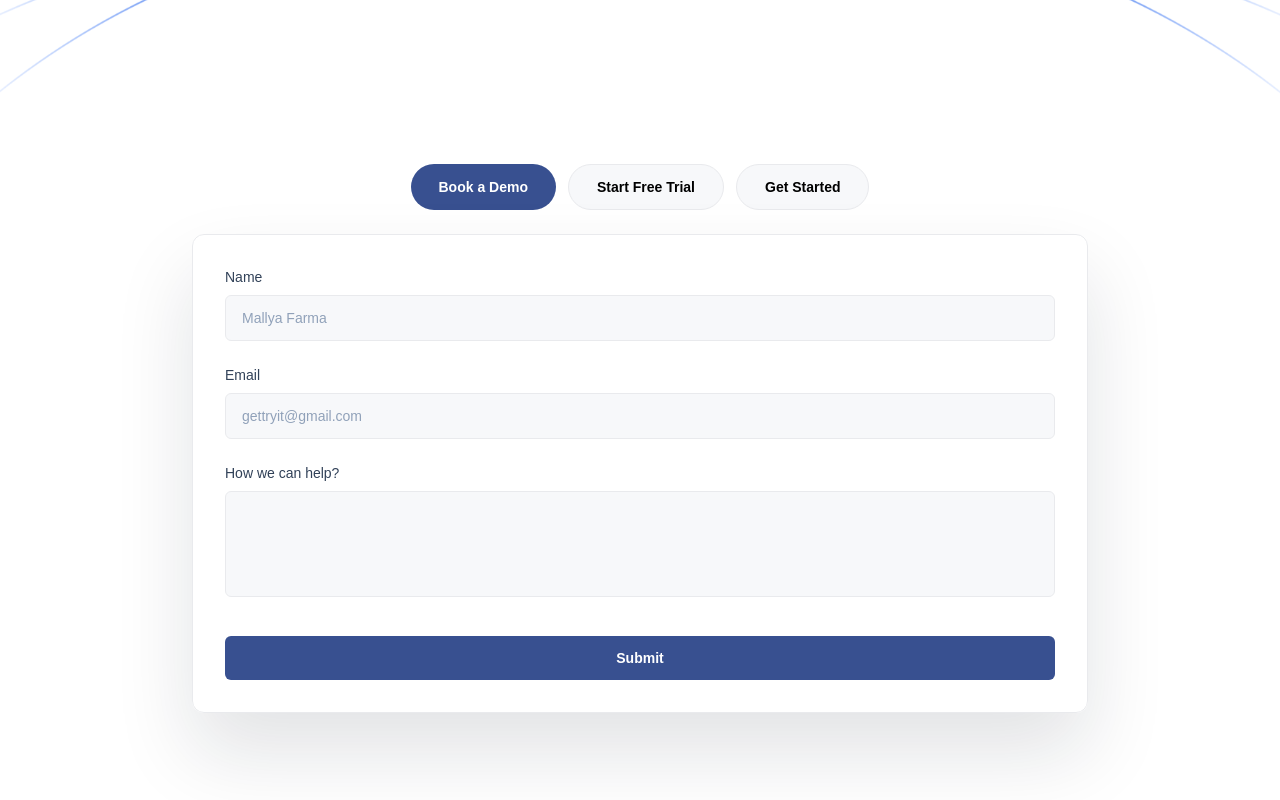
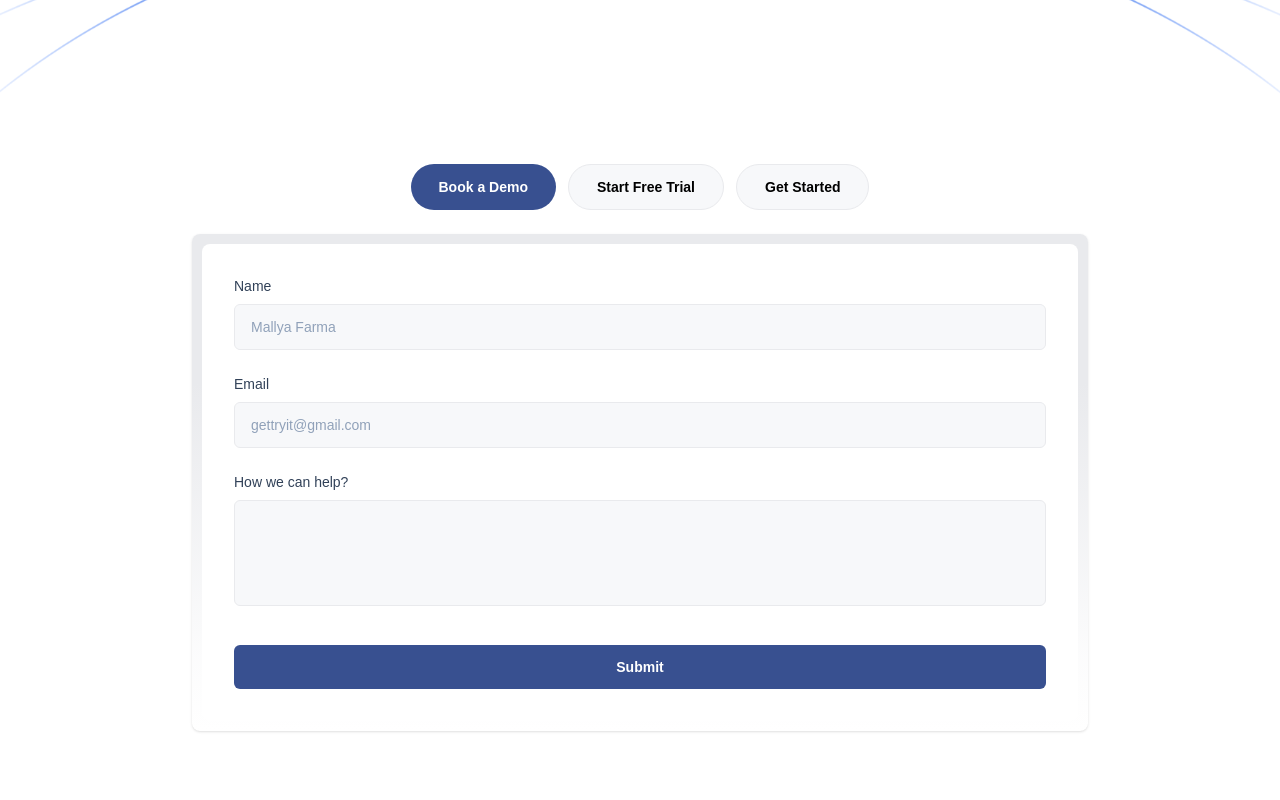
Before and after one commit to syedalirazazaidi/landing, a Next.js app: page / in a window 1280 px wide. Shown: the part 612-1412 px from the top of the page. Built offline with nearby package versions, Linux system fonts and the light colour scheme.

Commit message:
feat : add fade

```diff
--- a/app/components/ContactForm.tsx
+++ b/app/components/ContactForm.tsx
@@ -14,8 +14,14 @@ export default function ContactForm() {
         </button>
       </div>
 
-      <div className="w-full max-w-4xl rounded-[12px] border border-[#E9EAED] bg-white/90 p-8 shadow-[0_40px_80px_rgba(15,23,42,0.12)] backdrop-blur">
-        <form className="space-y-6">
+      <div
+        className="relative w-full max-w-4xl rounded-lg p-[10px] shadow-sm overflow-hidden"
+        style={{
+          background: 'linear-gradient(180deg, #E9EAED 0%, #E9EAED 30%, rgba(233, 234, 237, 0.7) 50%, rgba(233, 234, 237, 0.4) 70%, rgba(233, 234, 237, 0.15) 85%, transparent 100%)'
+        }}
+      >
+        <div className="rounded-lg bg-white p-8">
+          <form className="space-y-6">
           {/* Name */}
           <div className="space-y-2">
             <label className="block text-sm font-medium text-slate-700">
@@ -60,7 +66,8 @@ export default function ContactForm() {
               Submit
             </button>
           </div>
-        </form>
+          </form>
+        </div>
       </div>
     </section>
   );
```
Also changed, not shown: 1 other file (tests, documents, lock files or other folders).
